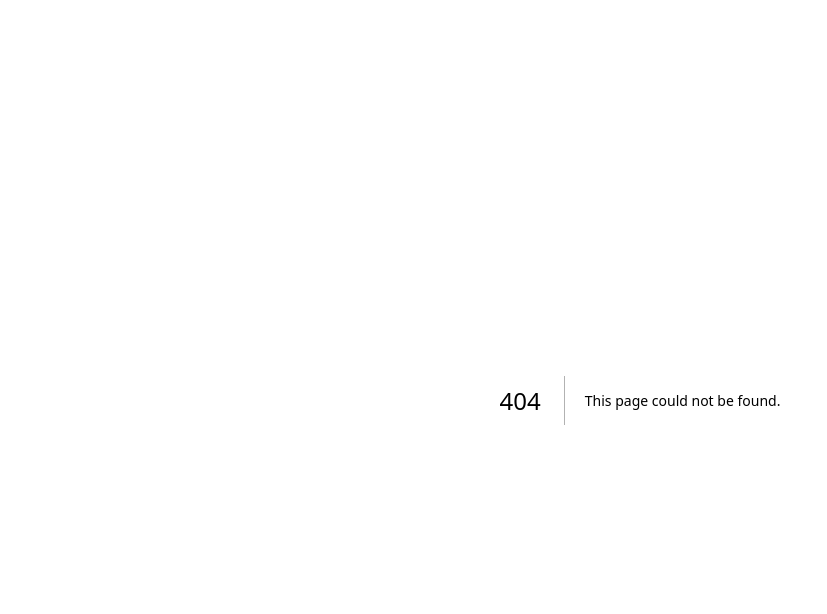
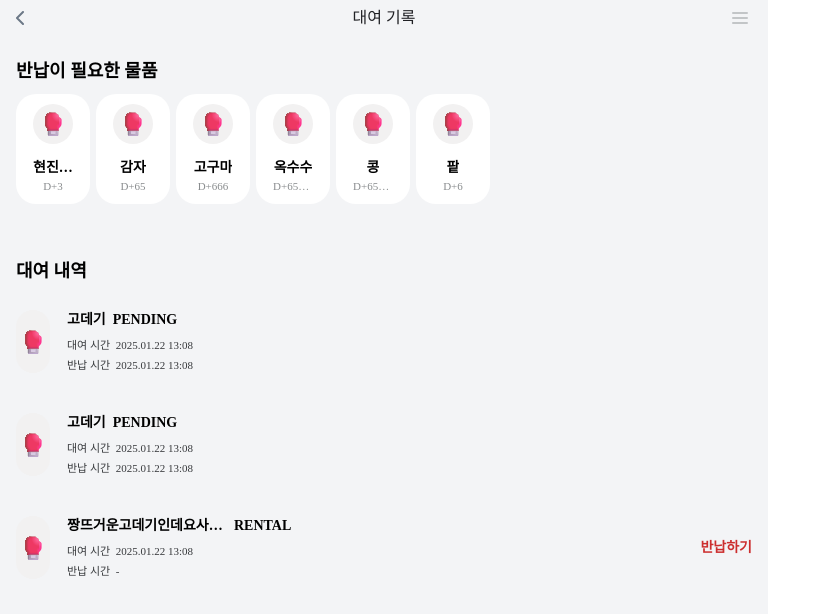
Before and after one commit to billilge/frontend, a Next.js app: page /mobile/history in a window 1280 px wide. Before the commit this address had no page. Shown: the top 614 px of the page, without its empty margins (0-827 px from the left). Built offline with nearby package versions, Linux system fonts and the light colour scheme.

Commit message:
feat: 대여 기록 페이지 제작

```diff
--- /dev/null
+++ b/src/app/mobile/history/page.tsx
@@ -0,0 +1,118 @@
+'use client';
+
+import MobileLayout from '@/components/mobile/layout';
+import Header from '@/components/mobile/Header';
+// import Dropdown from '@/components/mobile/Dropdown';
+// import useDropdown from '@/hooks/useDropdown';
+import ReturnItem from '@/app/mobile/history/_components/ReturnItem';
+import RentalItem from '@/app/mobile/history/_components/RentalItem';
+
+export default function Mobile() {
+  // const dropdownActions = [
+  //   { title: '전체', func: () => console.log('전체') },
+  //   { title: '대여 신청', func: () => console.log('대여 신청') },
+  //   { title: '반납 신청', func: () => console.log('반납 신청') },
+  // ];
+  //
+  // const { showDropdown, hideDropdown, isDropdownVisible } = useDropdown();
+
+  const returnItemDummy = [
+    { name: '현진이의 감자', url: '/assets/test.svg', dayCount: 3 },
+    { name: '감자', url: '/assets/test.svg', dayCount: 65 },
+    { name: '고구마', url: '/assets/test.svg', dayCount: 666 },
+    { name: '옥수수', url: '/assets/test.svg', dayCount: 656565 },
+    { name: '콩', url: '/assets/test.svg', dayCount: 6566656 },
+    { name: '팥', url: '/assets/test.svg', dayCount: 6 },
+  ];
+
+  const rentalItemDummy = [
+    {
+      rentalHistoryId: 1,
+      member: {
+        name: '황수민',
+        studentId: '20213102',
+      },
+      item: {
+        itemName: '고데기',
+        imageUrl: '/assets/test.svg',
+      },
+      rentAt: '2025.01.22 13:08',
+      returnedAt: '2025.01.22 13:08',
+      rentalStatus: 'PENDING',
+    },
+    {
+      rentalHistoryId: 2,
+      member: {
+        name: '황수민',
+        studentId: '20213102',
+      },
+      item: {
+        itemName: '고데기',
+        imageUrl: '/assets/test.svg',
+      },
+      rentAt: '2025.01.22 13:08',
+      returnedAt: '2025.01.22 13:08',
+      rentalStatus: 'PENDING',
+    },
+    {
+      rentalHistoryId: 3,
+      member: {
+        name: '황수민',
+        studentId: '20213102',
+      },
+      item: {
+        itemName: '짱뜨거운고데기인데요사실은그게',
+        imageUrl: '/assets/test.svg',
+      },
+      rentAt: '2025.01.22 13:08',
+      returnedAt: '',
+      rentalStatus: 'RENTAL',
+    },
+  ];
+
+  return (
+    <MobileLayout>
+      <Header title="대여 기록" menu />
+      <div className="pb-1.5 pl-4 pt-[22px] text-heading-4_M font-semibold">
+        반납이 필요한 물품
+      </div>
+      <div className="box-border flex gap-1.5 overflow-auto px-4 py-1">
+        {returnItemDummy.map((item) => (
+          <ReturnItem
+            key={item.name}
+            name={item.name}
+            url={item.url}
+            dayCount={item.dayCount}
+          />
+        ))}
+      </div>
+
+      <div className="px-4">
+        <div className="pb-1.5 pt-[50px] text-heading-4_M font-semibold">
+          대여 내역
+        </div>
+        {rentalItemDummy.map((item) => (
+          <RentalItem
+            key={item.rentalHistoryId}
+            item={item.item}
+            rentAt={item.rentAt}
+            returnAt={item.returnedAt}
+            rentalStatus={item.rentalStatus}
+          />
+        ))}
+      </div>
+      {/* <Dropdown */}
+      {/*  actions={dropdownActions} */}
+      {/*  isVisible={isDropdownVisible} */}
+      {/*  hideDropdown={hideDropdown} */}
+      {/*  positionClasses="top-5 right-5" */}
+      {/* /> */}
+      {/* <button type="button" onClick={showDropdown}> */}
+      {/*  열기 */}
+      {/* </button> */}
+      {/* <button type="button" onClick={hideDropdown}> */}
+      {/*  닫기 */}
+      {/* </button> */}
+    </MobileLayout>
+  );
+}
```
